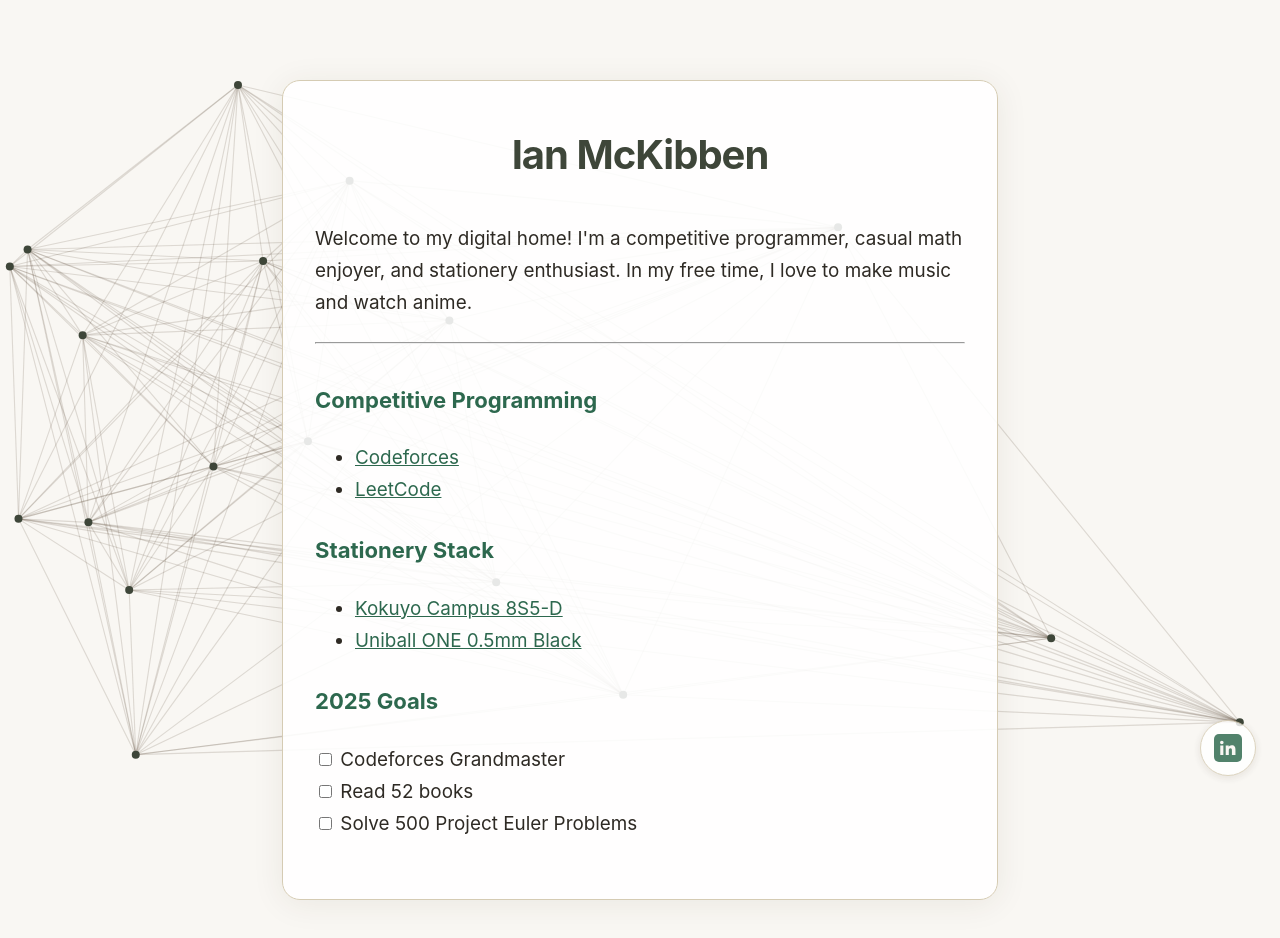
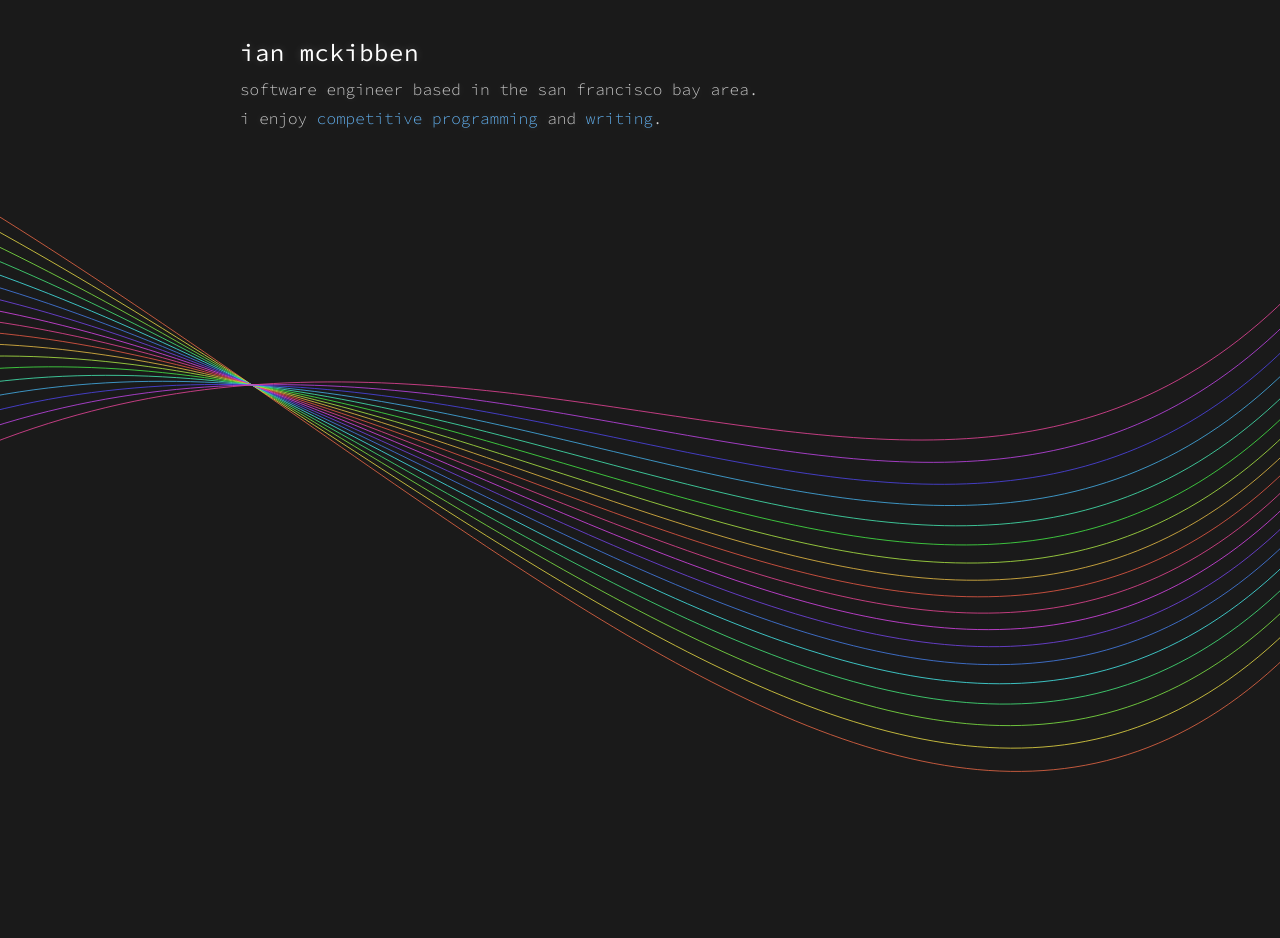
Before and after one commit to Meeperbunny/PersonalWebsite, a plain HTML site: page index.html in a window 1280 px wide. After the commit the page ends 800 px from the top, so only its background shows below. Drawn offline with nearby package versions, Linux system fonts and the light colour scheme; animation ran at ten frames a second.

Commit message:
refactor: changed theme of site to chromatic bezier and typewriter

```diff
--- a/content.md
+++ /dev/null
@@ -1,18 +0,0 @@
-# Ian McKibben
-
-Welcome to my digital home! I'm a competitive programmer, casual math enjoyer, and stationery enthusiast. In my free time, I love to make music and watch anime.
-
----
-
-### Competitive Programming
-- [Codeforces](https://codeforces.com/profile/Meeperbunny)
-- [LeetCode](https://leetcode.com/u/iamc7054/)
-
-### Stationery Stack
-- [Kokuyo Campus 8S5-D](https://www.kokuyo-st.co.jp/en/search/m_detail.php?seihin_sikibetu=1&ss1=07&ss2=07A0&sid=100120530&pgmax=20)
-- [Uniball ONE 0.5mm Black](https://www.monotaro.com/p/5533/0267/)
-
-### 2025 Goals
-<input type="checkbox"> Codeforces Grandmaster <br>
-<input type="checkbox"> Read 52 books <br>
-<input type="checkbox"> Solve 500 Project Euler Problems <br>
--- a/index.html
+++ b/index.html
@@ -1,20 +1,25 @@
 <!DOCTYPE html>
 <html lang="en">
 <head>
-  <meta charset="UTF-8">
-  <meta name="viewport" content="width=device-width, initial-scale=1.0">
-  <title>Ian McKibben</title>
-  <link rel="stylesheet" href="style.css">
+    <meta charset="UTF-8">
+    <meta name="viewport" content="width=device-width, initial-scale=1.0, viewport-fit=cover">
+    <title>Animated Bezier Curves</title>
+    <link rel="preconnect" href="https://fonts.googleapis.com">
+    <link rel="preconnect" href="https://fonts.gstatic.com" crossorigin>
+    <link href="https://fonts.googleapis.com/css2?family=Source+Code+Pro:wght@300;400;700&display=swap" rel="stylesheet">
+    <link rel="stylesheet" href="style.css">
 </head>
 <body>
-  <canvas id="bg-canvas"></canvas>
-  <main>
-    <section id="markdown-content"></section>
-  </main>
-  <a href="https://www.linkedin.com/in/ian-mckibben" class="linkedin-link" target="_blank" rel="noopener">
-    <img src="linkedin.svg" alt="LinkedIn" height="32" width="32">
-  </a>
-  <script src="https://cdn.jsdelivr.net/npm/marked/marked.min.js"></script>
-  <script src="script.js"></script>
+    <svg></svg>
+
+    <div class="content">
+        <div id="typing-container">
+            <h2 id="name-line"></h2>
+            <p id="title-line"></p>
+            <p id="interests-line"></p>
+        </div>
+    </div>
+
+    <script src="script.js"></script>
 </body>
 </html>
--- a/script.js
+++ b/script.js
@@ -1,94 +1,197 @@
-// Ambient animated background: dots and lines (complete graph)
-const canvas = document.getElementById('bg-canvas');
-const ctx = canvas.getContext('2d');
+class BezierCurve {
+    constructor(index, total) {
+        this.index = index;
+        this.total = total;
+        this.svg = document.querySelector('svg');
+        this.path = null;
 
-const DOTS = 18;
-const DOT_RADIUS = 4;
-const LINE_WIDTH = 1.1;
-const DOT_COLOR = '#3e4639'; // dark green
-const LINE_COLOR = '#4c3b26'; // dark brown
-const BG_COLOR = '#f9f7f3'; // cream
-const DOT_SPEED = 0.35;
+        // Define two base curves to interpolate between
+        this.curveA = this.createBaseCurve(0.2, 0.8);  // Top curve
+        this.curveB = this.createBaseCurve(0.8, 0.2);  // Bottom curve
 
-let width, height, dots;
-
-function resize() {
-  width = window.innerWidth;
-  height = window.innerHeight;
-  canvas.width = width;
-  canvas.height = height;
+        this.init();
     }
 
-function randomDot() {
+    // Create a base curve with given y position multipliers
+    createBaseCurve(startYMult, endYMult) {
+        return (width, height) => {
+            const verticalCenter = height * 0.8;
+            const horizontalCenter = width * 0.8;
+            const amplitude = height * 0.8;
+
             return {
-    x: Math.random() * width,
-    y: Math.random() * height,
-    vx: (Math.random() - 0.5) * DOT_SPEED,
-    vy: (Math.random() - 0.5) * DOT_SPEED,
+                start: { x: -width * 0.1, y: verticalCenter * startYMult },
+                control1: {
+                    x: width * 0.4,
+                    y: verticalCenter - amplitude * startYMult
+                },
+                control2: {
+                    x: width * 0.8,
+                    y: verticalCenter + amplitude * endYMult
+                },
+                end: { x: width * 1.1, y: verticalCenter * endYMult }
+            };
         };
     }
 
-function initDots() {
-  dots = [];
-  for (let i = 0; i < DOTS; i++) {
-    dots.push(randomDot());
+    // Linear interpolation between two points
+    lerpPoint(a, b, t) {
+        return {
+            x: a.x + (b.x - a.x) * t,
+            y: a.y + (b.y - a.y) * t
+        };
+    }
+
+    init() {
+        this.path = document.createElementNS('http://www.w3.org/2000/svg', 'path');
+        this.path.setAttribute('fill', 'none');
+        this.path.classList.add('bezier-curve');
+
+        // Calculate color based on position
+        const hue = (360 / this.total) * this.index;
+        this.path.setAttribute('stroke', `hsl(${hue}, 80%, 60%)`);
+        this.path.setAttribute('stroke-width', '1.5');
+        this.path.setAttribute('stroke-linecap', 'round');
+        this.path.setAttribute('opacity', '0.8');
+
+        this.svg.appendChild(this.path);
+        this.updateCurve();
+    }
+
+    updateCurve() {
+        const width = window.innerWidth;
+        const height = window.innerHeight;
+
+        // Get the two base curves
+        const curveA = this.curveA(width, height);
+        const curveB = this.curveB(width, height);
+
+        // Calculate interpolation factor (0 to 1)
+        const t = this.total > 1 ? this.index / (this.total - 1) : 0.5;
+
+        // Interpolate between the two curves
+        const start = this.lerpPoint(curveA.start, curveB.start, t);
+        const control1 = this.lerpPoint(curveA.control1, curveB.control1, t);
+        const control2 = this.lerpPoint(curveA.control2, curveB.control2, t);
+        const end = this.lerpPoint(curveA.end, curveB.end, t);
+
+        // Create the path data
+        const pathData = `
+            M ${start.x},${start.y}
+            C ${control1.x},${control1.y}
+              ${control2.x},${control2.y}
+              ${end.x},${end.y}
+        `;
+
+        this.path.setAttribute('d', pathData);
     }
 }
 
-function updateDots() {
-  for (const dot of dots) {
-    dot.x += dot.vx;
-    dot.y += dot.vy;
-    if (dot.x < 0 || dot.x > width) dot.vx *= -1;
-    if (dot.y < 0 || dot.y > height) dot.vy *= -1;
-    dot.x = Math.max(0, Math.min(dot.x, width));
-    dot.y = Math.max(0, Math.min(dot.y, height));
+// Typing animation function
+async function typeText(element, text, speed = 1) {  // Default speed (lower = faster)
+    return new Promise((resolve) => {
+        element.classList.add('typing');
+        let i = 0;
+        const type = () => {
+            if (i < text.length) {
+                // Only update the text content, not innerHTML, to avoid HTML parsing issues
+                element.textContent = text.substring(0, i + 1);
+                i++;
+                setTimeout(type, speed);
+            } else {
+                element.classList.remove('typing');
+                resolve();
             }
+        };
+        type();
+    });
 }
 
-function draw() {
-  ctx.clearRect(0, 0, width, height);
-  // Draw lines between every pair
-  ctx.save();
-  ctx.globalAlpha = 0.16;
-  ctx.strokeStyle = LINE_COLOR;
-  ctx.lineWidth = LINE_WIDTH;
-  for (let i = 0; i < dots.length; i++) {
-    for (let j = i + 1; j < dots.length; j++) {
-      ctx.beginPath();
-      ctx.moveTo(dots[i].x, dots[i].y);
-      ctx.lineTo(dots[j].x, dots[j].y);
-      ctx.stroke();
-    }
-  }
-  ctx.restore();
-  // Draw dots
-  ctx.fillStyle = DOT_COLOR;
-  for (const dot of dots) {
-    ctx.beginPath();
-    ctx.arc(dot.x, dot.y, DOT_RADIUS, 0, 2 * Math.PI);
-    ctx.fill();
-  }
+// Initialize when the DOM is loaded
+document.addEventListener('DOMContentLoaded', async () => {
+    // Initialize bezier curves first
+    const svg = document.querySelector('svg');
+    const numberOfCurves = 18;
+    const curves = [];
+
+    for (let i = 0; i < numberOfCurves; i++) {
+        curves.push(new BezierCurve(i, numberOfCurves));
     }
 
+    // Start the animation loop
+    let time = 0;
+    let resizeTimeout;
+
+    function handleResize() {
+        const width = window.innerWidth;
+        const height = window.innerHeight;
+        svg.setAttribute('viewBox', `0 0 ${width} ${height}`);
+
+        clearTimeout(resizeTimeout);
+        resizeTimeout = setTimeout(() => {
+            curves.forEach(curve => curve.updateCurve());
+        }, 1000);
+    }
+
+    // Start the animation loop
     function animate() {
-  updateDots();
-  draw();
+        time += 0.005;
+
+        curves.forEach((curve, index) => {
+            const phase = (index / curves.length) * Math.PI * 2;
+            const waveOffset = Math.sin(time + phase) * 0.5 + 0.5;
+            const t = (index + waveOffset) / curves.length;
+
+            const curveA = curve.curveA(window.innerWidth, window.innerHeight);
+            const curveB = curve.curveB(window.innerWidth, window.innerHeight);
+
+            const start = curve.lerpPoint(curveA.start, curveB.start, t);
+            const control1 = curve.lerpPoint(curveA.control1, curveB.control1, t);
+            const control2 = curve.lerpPoint(curveA.control2, curveB.control2, t);
+            const end = curve.lerpPoint(curveA.end, curveB.end, t);
+
+            const pathData = `
+                M ${start.x},${start.y}
+                C ${control1.x},${control1.y}
+                  ${control2.x},${control2.y}
+                  ${end.x},${end.y}
+            `;
+
+            curve.path.setAttribute('d', pathData);
+            const hue = (360 * t + index * 20) % 360;
+            curve.path.setAttribute('stroke', `hsl(${hue}, 80%, 60%)`);
+        });
+
         requestAnimationFrame(animate);
     }
 
-window.addEventListener('resize', () => {
-  resize();
-  initDots();
-});
-
-resize();
-initDots();
+    // Set up event listeners
+    window.addEventListener('resize', handleResize);
+    handleResize();
     animate();
 
-// Markdown rendering
-fetch('content.md')
-  .then(resp => resp.text())
-  .then(md => {
-    document.getElementById('markdown-content').innerHTML = marked.parse(md);
+    // Typing animation
+    const nameLine = document.getElementById('name-line');
+    const titleLine = document.getElementById('title-line');
+    const interestsLine = document.getElementById('interests-line');
+
+    // Text to type (without HTML for typing, we'll add it after)
+    const nameText = 'ian mckibben';
+    const titleText = 'software engineer based in the san francisco bay area.';
+    const interestsText = 'i enjoy competitive programming and writing.';
+
+    // Start typing animation with appropriate speeds
+    await typeText(nameLine, nameText, 80);  // Slower for name
+    await new Promise(resolve => setTimeout(resolve, 100));  // Short pause
+    await typeText(titleLine, titleText, 30);  // Medium speed for title
+    await new Promise(resolve => setTimeout(resolve, 100));  // Short pause
+
+    // Type the interests line without links first
+    await typeText(interestsLine, 'i enjoy competitive programming and writing.', 20);
+
+    // Add the links after typing is done
+    interestsLine.innerHTML = 'i enjoy <a href="https://codeforces.com/profile/Meeperbunny" target="_blank" rel="noopener noreferrer" class="link">competitive programming</a> and <a href="/blog" class="link">writing</a>.';
+
+    // Add cursor to the end of the last line
+    interestsLine.classList.add('typing');
 });
--- a/style.css
+++ b/style.css
@@ -1,127 +1,146 @@
 body {
     margin: 0;
-  padding: 0;
-  min-height: 100vh;
-  font-family: 'Inter', system-ui, sans-serif;
-  background: #f9f7f3;
-  color: #2e2a24;
-  overflow-x: hidden;
+    height: 100vh;
+    overflow: hidden;
+    background-color: #1a1a1a;
+    font-family: -apple-system, BlinkMacSystemFont, 'Segoe UI', Roboto, Oxygen, Ubuntu, Cantarell, 'Open Sans', 'Helvetica Neue', sans-serif;
 }
 
-#bg-canvas {
+svg {
     position: fixed;
     top: 0;
     left: 0;
-  width: 100vw;
-  height: 100vh;
-  z-index: 0;
-  pointer-events: none;
+    width: 100%;
+    height: 100%;
+    z-index: -1;
+    transition: all 0.3s ease-out;
 }
 
-main {
+.bezier-curve {
+    fill: none;
+    stroke-linecap: round;
+    stroke-width: 1px; /* Increased from default */
+    transition: all 0.5s ease-out;
+    transform-origin: center;
+}
+
+.content {
     position: relative;
     z-index: 1;
-  max-width: 650px;
-  margin: 80px auto 40px auto;
-  padding: 2.5rem 2rem 2.5rem 2rem;
-  background: rgba(255,255,255,0.88);
-  border-radius: 18px;
-  box-shadow: 0 4px 32px 0 rgba(60, 50, 30, 0.08);
-  border: 1.5px solid #d5cbb3;
+    padding: 2rem;
+    max-width: 800px;
+    margin: 0 auto;
+    color: #ffffff;
+    font-family: 'Source Code Pro', monospace;
+    line-height: 1.6;
 }
 
-#markdown-content h1 {
-  text-align: center;
-  font-size: 2.5rem;
-  letter-spacing: -1px;
-  margin-top: 0;
-  margin-bottom: 0.85em;
-  color: #3e4639;
+h2 {
+    font-size: 1.5rem;
+    font-weight: 400;
+    margin-bottom: 1rem;
+    color: #ffffff;
+    letter-spacing: 0.5px;
 }
 
-#markdown-content {
-  font-size: 1.18rem;
-  line-height: 1.7;
+p {
+    color: rgba(255, 255, 255, 0.8);
+    font-size: 1rem;
+    margin: 0.5rem 0;
+    font-weight: 300;
 }
 
-#markdown-content > *:not(:first-child) {
-  margin-top: 1.2em;
+/* Add a subtle glow to the text */
+.content h2,
+.content p {
+    text-shadow: 0 0 10px rgba(255, 255, 255, 0.2);
 }
 
-#markdown-content hr, #markdown-content > hr, #markdown-content > .hr {
-  margin: 2em 0;
+/* Style for links */
+.content a {
+    color: #64b5f6;
+    text-decoration: none;
+    position: relative;
+    transition: color 0.3s ease;
 }
 
-#markdown-content h2, #markdown-content h3, #markdown-content h4 {
-  margin-top: 1.5em;
-  margin-bottom: 0.5em;
-  color: #2d684e;
+.content a::after {
+    content: '';
+    position: absolute;
+    width: 0;
+    height: 1px;
+    bottom: -2px;
+    left: 0;
+    background-color: #64b5f6;
+    transition: width 0.3s ease;
 }
 
-.linkedin-link {
-  display: flex;
-  justify-content: center;
-  align-items: center;
-  position: fixed;
-  right: 24px;
-  bottom: 24px;
-  width: 38px;
-  height: 38px;
-  border-radius: 50%;
-  background: #fff;
-  box-shadow: 0 2px 8px 0 rgba(60, 50, 30, 0.13);
-  border: 1.5px solid #d5cbb3;
-  transition: box-shadow 0.2s, background 0.2s;
-  opacity: 0.82;
-  z-index: 10;
+.content a:hover {
+    color: #bbdefb;
 }
 
-.linkedin-link:hover {
-  box-shadow: 0 4px 18px 0 rgba(60, 50, 30, 0.22);
-  background: #f9f7f3;
-  opacity: 1;
+.content a:hover::after {
+    width: 100%;
 }
 
-.linkedin-link img {
-  width: 28px;
-  height: 28px;
-  display: block;
+/* Typing container */
+#typing-container {
+    min-height: 200px;
+    overflow: hidden; /* Prevent any potential layout shifts */
 }
 
-
-#markdown-content {
-  font-size: 1.18rem;
-  line-height: 1.7;
+/* Typing animation styles */
+#name-line, #title-line, #interests-line {
+    display: block;
+    min-height: 1.5em; /* Ensure consistent line height */
+    margin: 0;
+    padding: 0.1em 0; /* Add some padding to prevent text clipping */
 }
 
-h1, h2, h3, h4, h5, h6 {
-  color: #3e4639;
-  font-weight: 700;
+.typing {
+    position: relative;
+    display: inline;
 }
 
-a {
-  color: #2d684e;
-  text-decoration: underline;
-  transition: color 0.2s;
+.typing::after {
+    content: '|';
+    position: absolute;
+    right: -0.5em;
+    animation: blink 1s step-end infinite;
+    color: #ffffff;
+    font-weight: 300;
+    opacity: 0.8;
+    line-height: inherit;
 }
 
-a:hover {
-  color: #4c3b26;
+@keyframes blink {
+    from, to { opacity: 1; }
+    50% { opacity: 0; }
 }
 
-.linkedin-link {
-  position: fixed;
-  bottom: 24px;
-  right: 24px;
-  z-index: 10;
-  background: #fff;
-  border-radius: 50%;
-  box-shadow: 0 2px 8px 0 rgba(60, 50, 30, 0.13);
-  padding: 8px;
-  border: 1.5px solid #d5cbb3;
-  transition: box-shadow 0.2s;
+/* Ensure links are always visible and clickable */
+#interests-line a {
+    color: #64b5f6; /* Blue color for links */
+    text-decoration: none;
+    position: relative;
+    transition: color 0.2s ease;
 }
 
-.linkedin-link:hover {
-  box-shadow: 0 4px 18px 0 rgba(60, 50, 30, 0.22);
+#interests-line a:hover {
+    color: #90caf9; /* Lighter blue on hover */
 }
+
+#interests-line a::after {
+    content: '';
+    position: absolute;
+    width: 0;
+    height: 1px;
+    bottom: -2px;
+    left: 0;
+    background-color: #64b5f6;
+    transition: width 0.3s ease;
+}
+
+#interests-line a:hover::after {
+    width: 100%;
+}
```
Also changed, not shown: README.md (deleted), linkedin.svg (deleted). Lines whose indentation alone changed are shown as unchanged.
